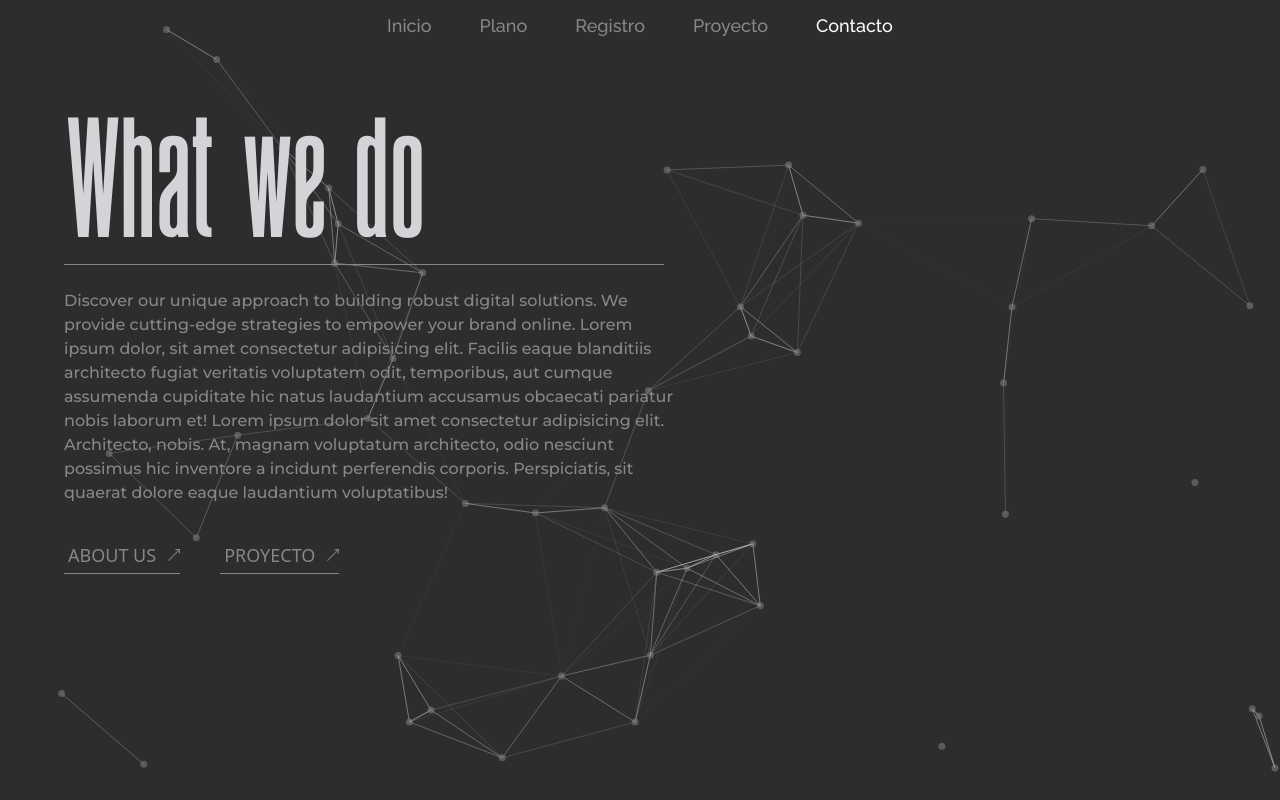
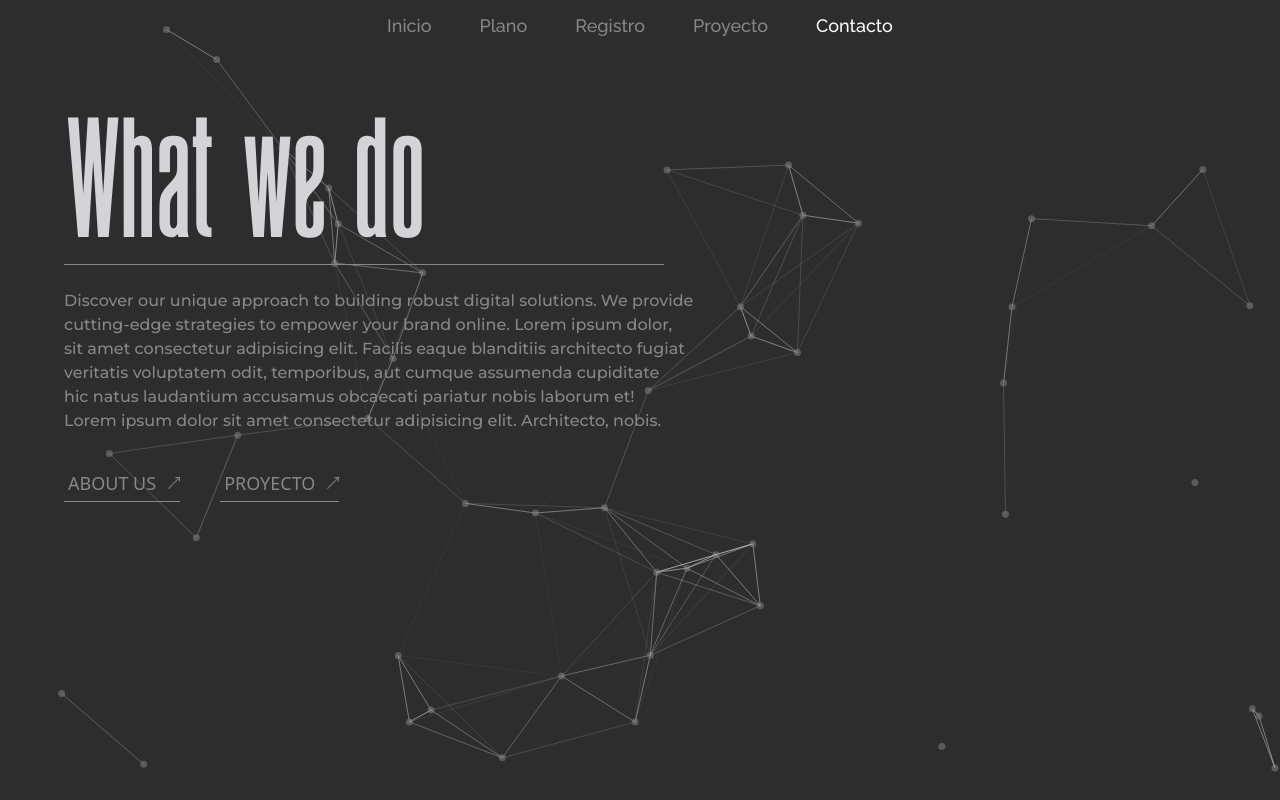
Before and after one commit to Najdorf12/gallery-app, a React (Vite) app: page /proyecto in a window 1280 px wide. Both pictures are taken after a click on the button "WHAT WE DO". Built offline with nearby package versions, Linux system fonts and the light colour scheme.

Commit message:
add styles

```diff
--- a/src/components/WhatWeDo.jsx
+++ b/src/components/WhatWeDo.jsx
@@ -8,9 +8,9 @@ const WhatWeDo = ({handleButtonClick}) => {
       </h1>
       <div className="w-80 h-[1px] bg-grayCustom mt-3 lg:w-[600px] lg:mt-6"></div>
 
-      <p className="text-sm  text-grayCustom font-text2 font-medium  text-balance pr-9 mt-6 lg:text-base lg:mt-6 max-w-[380px] xl:text-lg 2xl:text-xl lg:max-w-[650px] ">
+      <p className="text-sm  text-grayCustom font-text2 font-medium  text-balance pr-9 mt-6 lg:text-base lg:mt-6 max-w-[380px] xl:text-lg 2xl:text-xl lg:max-w-[700px] ">
         Discover our unique approach to building robust digital solutions. We
-        provide cutting-edge strategies to empower your brand online. Lorem ipsum dolor, sit amet consectetur adipisicing elit. Facilis eaque blanditiis architecto fugiat veritatis voluptatem odit, temporibus, aut cumque assumenda cupiditate hic natus laudantium accusamus obcaecati pariatur nobis laborum et! Lorem ipsum dolor sit amet consectetur adipisicing elit. Architecto, nobis. At, magnam voluptatum architecto, odio nesciunt possimus hic inventore a incidunt perferendis corporis. Perspiciatis, sit quaerat dolore eaque laudantium voluptatibus!
+        provide cutting-edge strategies to empower your brand online. Lorem ipsum dolor, sit amet consectetur adipisicing elit. Facilis eaque blanditiis architecto fugiat veritatis voluptatem odit, temporibus, aut cumque assumenda cupiditate hic natus laudantium accusamus obcaecati pariatur nobis laborum et! Lorem ipsum dolor sit amet consectetur adipisicing elit. Architecto, nobis.
       </p>
       <div className="flex justify-start items-center gap-9 mt-9 lg:gap-10 z-50 relative">
         <button
```
